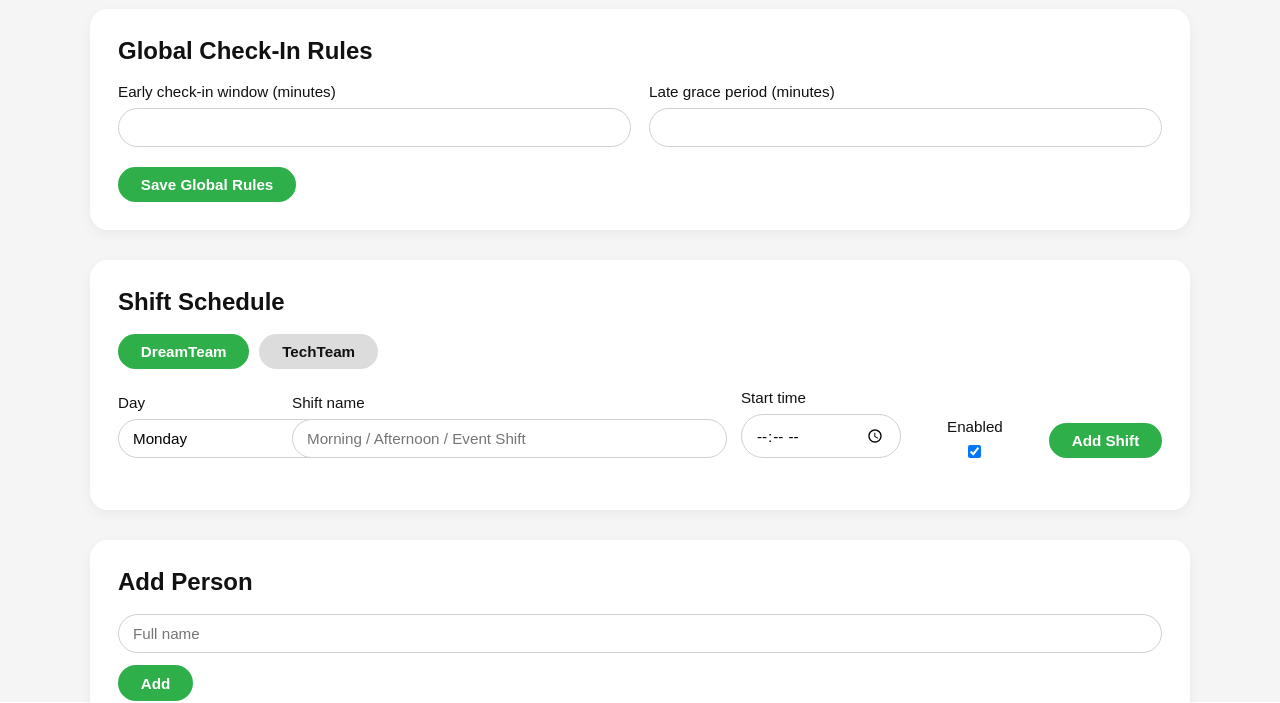
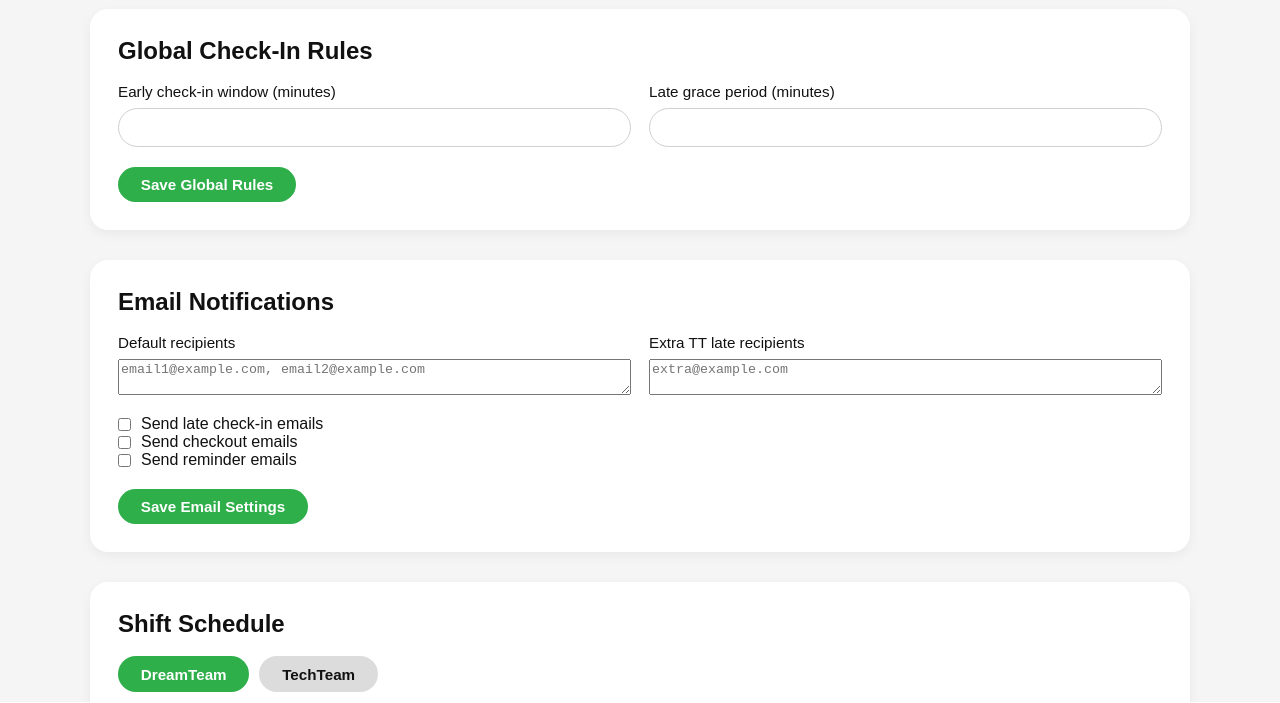
Before and after one commit to DesignLabCheck-In/Check-In-System-UPDATE-, a website: page public/admin.html in a window 1280 px wide. Shown: the part 98-801 px from the top of the page. Drawn offline with Linux system fonts and the light colour scheme; no server answers.

Commit message:
Update admin.html

```diff
--- a/public/admin.html
+++ b/public/admin.html
@@ -38,6 +38,44 @@
     </section>
 
     <section class="admin-card">
+      <h2>Email Notifications</h2>
+      <form id="notifications-form" class="settings-form">
+        <div class="settings-grid">
+          <label class="settings-field">
+            <span>Default recipients</span>
+            <textarea id="default_recipients" class="admin-textarea" placeholder="email1@example.com, email2@example.com"></textarea>
+          </label>
+
+          <label class="settings-field">
+            <span>Extra TT late recipients</span>
+            <textarea id="tt_late_extra_recipients" class="admin-textarea" placeholder="extra@example.com"></textarea>
+          </label>
+        </div>
+
+        <div class="toggle-grid">
+          <label class="checkbox-field">
+            <input id="send_late_emails" type="checkbox" />
+            <span>Send late check-in emails</span>
+          </label>
+
+          <label class="checkbox-field">
+            <input id="send_checkout_emails" type="checkbox" />
+            <span>Send checkout emails</span>
+          </label>
+
+          <label class="checkbox-field">
+            <input id="send_reminder_emails" type="checkbox" />
+            <span>Send reminder emails</span>
+          </label>
+        </div>
+
+        <div class="settings-actions">
+          <button type="submit">Save Email Settings</button>
+        </div>
+      </form>
+    </section>
+
+    <section class="admin-card">
       <h2>Shift Schedule</h2>
 
       <div class="team-tabs">
@@ -54,8 +92,6 @@
             <option value="3">Wednesday</option>
             <option value="4">Thursday</option>
             <option value="5">Friday</option>
-            <option value="6">Saturday</option>
-            <option value="7">Sunday</option>
           </select>
         </label>
 
@@ -69,9 +105,9 @@
           <input id="new-shift-time" type="time" class="admin-input" />
         </label>
 
-        <label class="settings-field checkbox-field">
+        <label class="checkbox-field">
+          <input id="new-shift-active" type="checkbox" checked />
           <span>Enabled</span>
-          <input id="new-shift-active" type="checkbox" checked />
         </label>
 
         <div class="shift-toolbar-button-wrap">
```
